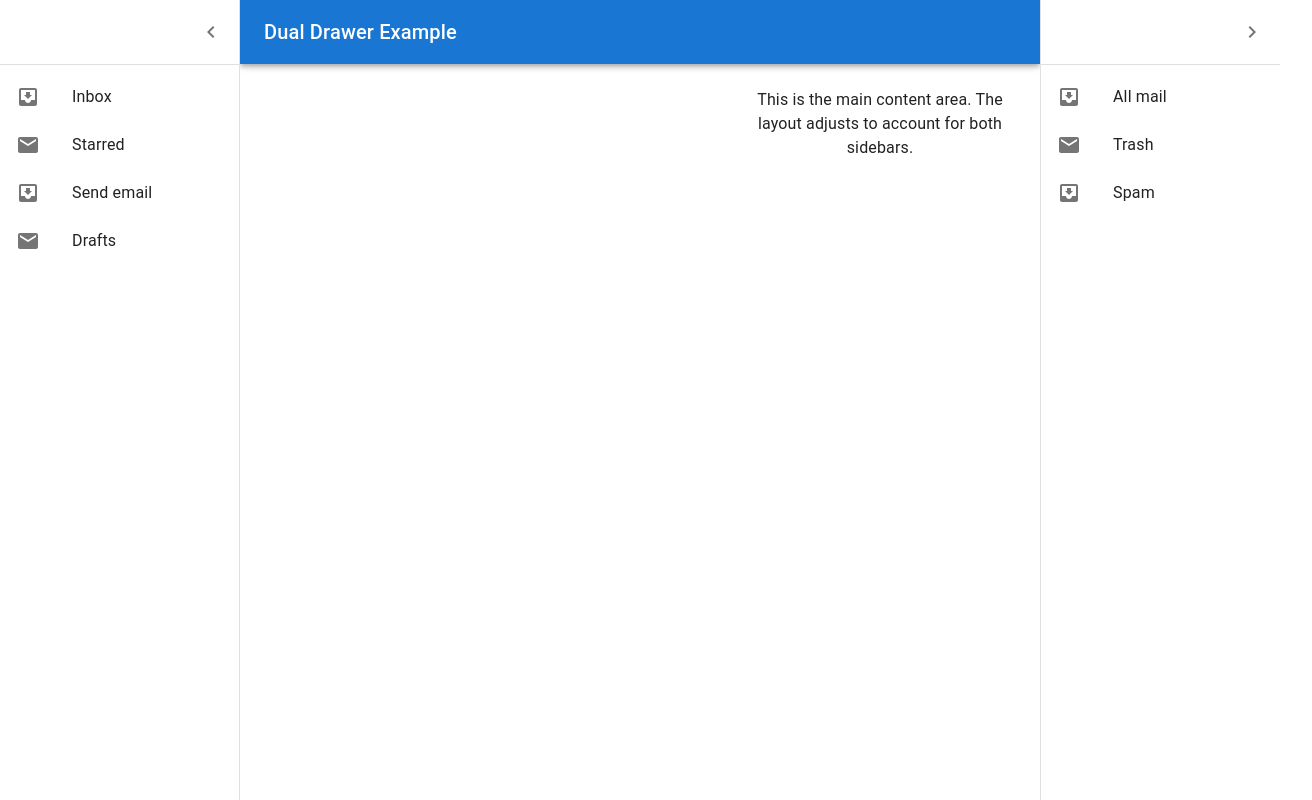
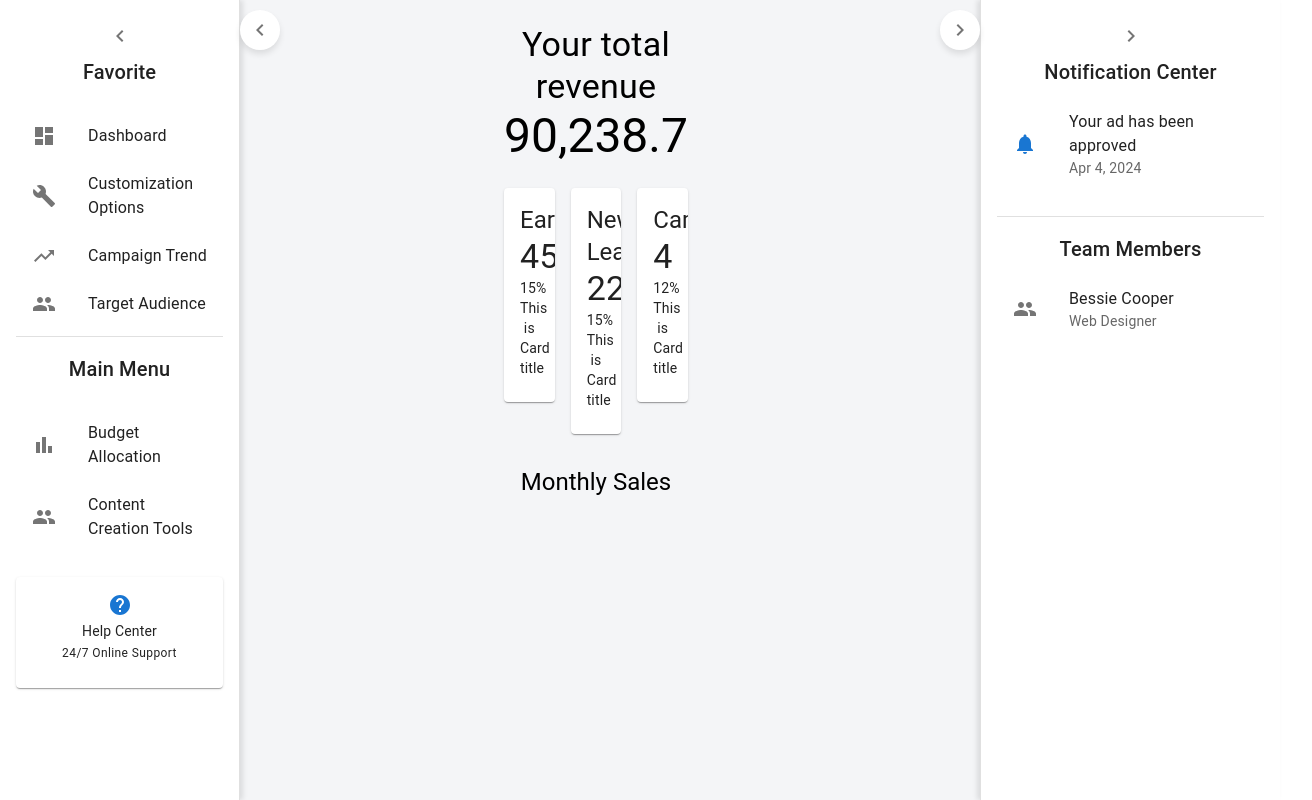
Before and after one commit to sourabh-chaprana/campaign-dashboard, a React (Create React App) app: page / in a window 1280 px wide. Shown: the whole page, 1312 px wide, since content can reach past the window. Built offline with nearby package versions, Linux system fonts and the light colour scheme.

Commit message:
add sidebar layout

```diff
--- a/package.json
+++ b/package.json
@@ -17,6 +17,7 @@
     "react-hot-toast": "^2.4.1",
     "react-redux": "^9.1.2",
     "react-scripts": "5.0.1",
+    "recharts": "^2.12.7",
     "web-vitals": "^2.1.4"
   },
   "scripts": {
--- a/src/App.js
+++ b/src/App.js
@@ -1,14 +1,16 @@
-import logo from './logo.svg';
-import './App.css';
-import { Provider } from 'react-redux';
-import store from './root/store';
-import MainDrawer from './layout/sidebar';
+// import logo from './logo.svg';
+import "./App.css";
+import { Provider } from "react-redux";
+import store from "./root/store";
+// import MainDrawer from "./layout/sidebar";
+import Dashboard from "./Dashboard";
 function App() {
   return (
     <Provider store={store}>
-    <div className="App">
-    <MainDrawer />
-    </div>
+      <div className="App">
+        {/* <MainDrawer /> */}
+        <Dashboard />
+      </div>
     </Provider>
   );
 }
--- /dev/null
+++ b/src/Dashboard.js
@@ -0,0 +1,259 @@
+import React, { useState } from "react";
+import {
+  Box,
+  Grid,
+  Typography,
+  Card,
+  CardContent,
+  List,
+  ListItem,
+  ListItemIcon,
+  ListItemText,
+  Divider,
+  IconButton,
+  Drawer,
+} from "@mui/material";
+import {
+  Dashboard as DashboardIcon,
+  Build as BuildIcon,
+  TrendingUp as TrendingUpIcon,
+  BarChart as BarChartIcon,
+  People as PeopleIcon,
+  Notifications as NotificationsIcon,
+  Help as HelpIcon,
+  ChevronLeft as ChevronLeftIcon,
+  ChevronRight as ChevronRightIcon,
+} from "@mui/icons-material";
+
+const drawerWidth = 240;
+const notificationWidth = 300;
+
+const Dashboard = () => {
+  // States for left and right drawers
+  const [leftOpen, setLeftOpen] = useState(true);
+  const [rightOpen, setRightOpen] = useState(true);
+
+  // Toggle Left Drawer
+  const toggleLeftDrawer = () => {
+    setLeftOpen(!leftOpen);
+  };
+
+  // Toggle Right Drawer
+  const toggleRightDrawer = () => {
+    setRightOpen(!rightOpen);
+  };
+
+  return (
+    <Box sx={{ display: "flex", height: "100vh", bgcolor: "#f4f5f7" }}>
+      {/* Left Sidebar Drawer */}
+      <Drawer
+        variant="persistent"
+        anchor="left"
+        open={leftOpen}
+        sx={{
+          width: drawerWidth,
+          flexShrink: 0,
+          "& .MuiDrawer-paper": {
+            width: drawerWidth,
+            boxSizing: "border-box",
+            boxShadow: "3px 0 5px rgba(0, 0, 0, 0.1)",
+          },
+        }}
+      >
+        <Box sx={{ padding: 2 }}>
+          <IconButton onClick={toggleLeftDrawer}>
+            <ChevronLeftIcon />
+          </IconButton>
+          <Typography variant="h6" sx={{ marginBottom: 2 }}>
+            Favorite
+          </Typography>
+          <List>
+            <ListItem button>
+              <ListItemIcon>
+                <DashboardIcon />
+              </ListItemIcon>
+              <ListItemText primary="Dashboard" />
+            </ListItem>
+            <ListItem button>
+              <ListItemIcon>
+                <BuildIcon />
+              </ListItemIcon>
+              <ListItemText primary="Customization Options" />
+            </ListItem>
+            <ListItem button>
+              <ListItemIcon>
+                <TrendingUpIcon />
+              </ListItemIcon>
+              <ListItemText primary="Campaign Trend" />
+            </ListItem>
+            <ListItem button>
+              <ListItemIcon>
+                <PeopleIcon />
+              </ListItemIcon>
+              <ListItemText primary="Target Audience" />
+            </ListItem>
+          </List>
+          <Divider />
+          <Typography variant="h6" sx={{ marginTop: 2, marginBottom: 2 }}>
+            Main Menu
+          </Typography>
+          <List>
+            <ListItem button>
+              <ListItemIcon>
+                <BarChartIcon />
+              </ListItemIcon>
+              <ListItemText primary="Budget Allocation" />
+            </ListItem>
+            <ListItem button>
+              <ListItemIcon>
+                <PeopleIcon />
+              </ListItemIcon>
+              <ListItemText primary="Content Creation Tools" />
+            </ListItem>
+          </List>
+          {/* Help Center */}
+          <Card sx={{ marginTop: 2 }}>
+            <CardContent>
+              <HelpIcon color="primary" />
+              <Typography variant="body2">Help Center</Typography>
+              <Typography variant="caption">24/7 Online Support</Typography>
+            </CardContent>
+          </Card>
+        </Box>
+      </Drawer>
+
+      {/* Toggle Button for Left Drawer */}
+      <IconButton
+        onClick={toggleLeftDrawer}
+        sx={{
+          position: "absolute",
+          left: leftOpen ? drawerWidth : 0,
+          top: "10px",
+          zIndex: 1300,
+          bgcolor: "#fff",
+          boxShadow: "0px 4px 6px rgba(0, 0, 0, 0.1)",
+          "&:hover": { bgcolor: "#f0f0f0" },
+        }}
+      >
+        {leftOpen ? <ChevronLeftIcon /> : <ChevronRightIcon />}
+      </IconButton>
+
+      {/* Main Dashboard Content */}
+      <Box
+        sx={{
+          flexGrow: 1,
+          padding: 3,
+          transition: "margin-left 0.3s ease-out, margin-right 0.3s ease-out",
+          marginLeft: leftOpen ? `${drawerWidth}px` : "0px",
+          marginRight: rightOpen ? `${notificationWidth}px` : "0px",
+        }}
+      >
+        <Typography variant="h4">Your total revenue</Typography>
+        <Typography variant="h3" sx={{ marginBottom: 3 }}>
+          90,238.7
+        </Typography>
+
+        {/* Cards */}
+        <Grid container spacing={2}>
+          <Grid item xs={4}>
+            <Card>
+              <CardContent>
+                <Typography variant="h5">Earning</Typography>
+                <Typography variant="h4">45k</Typography>
+                <Typography variant="body2">15% This is Card title</Typography>
+              </CardContent>
+            </Card>
+          </Grid>
+          <Grid item xs={4}>
+            <Card>
+              <CardContent>
+                <Typography variant="h5">New Leads</Typography>
+                <Typography variant="h4">22</Typography>
+                <Typography variant="body2">15% This is Card title</Typography>
+              </CardContent>
+            </Card>
+          </Grid>
+          <Grid item xs={4}>
+            <Card>
+              <CardContent>
+                <Typography variant="h5">Campaigns</Typography>
+                <Typography variant="h4">4</Typography>
+                <Typography variant="body2">12% This is Card title</Typography>
+              </CardContent>
+            </Card>
+          </Grid>
+        </Grid>
+
+        {/* Monthly Sales Chart */}
+        <Typography variant="h5" sx={{ marginTop: 4 }}>
+          Monthly Sales
+        </Typography>
+        {/* Add chart here (e.g. with Recharts or Chart.js) */}
+      </Box>
+
+      {/* Right Sidebar Drawer */}
+      <Drawer
+        variant="persistent"
+        anchor="right"
+        open={rightOpen}
+        sx={{
+          width: notificationWidth,
+          flexShrink: 0,
+          "& .MuiDrawer-paper": {
+            width: notificationWidth,
+            boxSizing: "border-box",
+            boxShadow: "-3px 0 5px rgba(0, 0, 0, 0.1)",
+          },
+        }}
+      >
+        <Box sx={{ padding: 2 }}>
+          <IconButton onClick={toggleRightDrawer}>
+            <ChevronRightIcon />
+          </IconButton>
+          <Typography variant="h6">Notification Center</Typography>
+          <List>
+            <ListItem>
+              <ListItemIcon>
+                <NotificationsIcon color="primary" />
+              </ListItemIcon>
+              <ListItemText
+                primary="Your ad has been approved"
+                secondary="Apr 4, 2024"
+              />
+            </ListItem>
+            {/* More notifications */}
+          </List>
+          <Divider sx={{ marginY: 2 }} />
+          <Typography variant="h6">Team Members</Typography>
+          <List>
+            <ListItem>
+              <ListItemIcon>
+                <PeopleIcon />
+              </ListItemIcon>
+              <ListItemText primary="Bessie Cooper" secondary="Web Designer" />
+            </ListItem>
+            {/* More team members */}
+          </List>
+        </Box>
+      </Drawer>
+
+      {/* Toggle Button for Right Drawer */}
+      <IconButton
+        onClick={toggleRightDrawer}
+        sx={{
+          position: "absolute",
+          right: rightOpen ? notificationWidth : 0,
+          top: "10px",
+          zIndex: 1300,
+          bgcolor: "#fff",
+          boxShadow: "0px 4px 6px rgba(0, 0, 0, 0.1)",
+          "&:hover": { bgcolor: "#f0f0f0" },
+        }}
+      >
+        {rightOpen ? <ChevronRightIcon /> : <ChevronLeftIcon />}
+      </IconButton>
+    </Box>
+  );
+};
+
+export default Dashboard;
```
Also changed, not shown: 1 other file (tests, documents, lock files or other folders).
